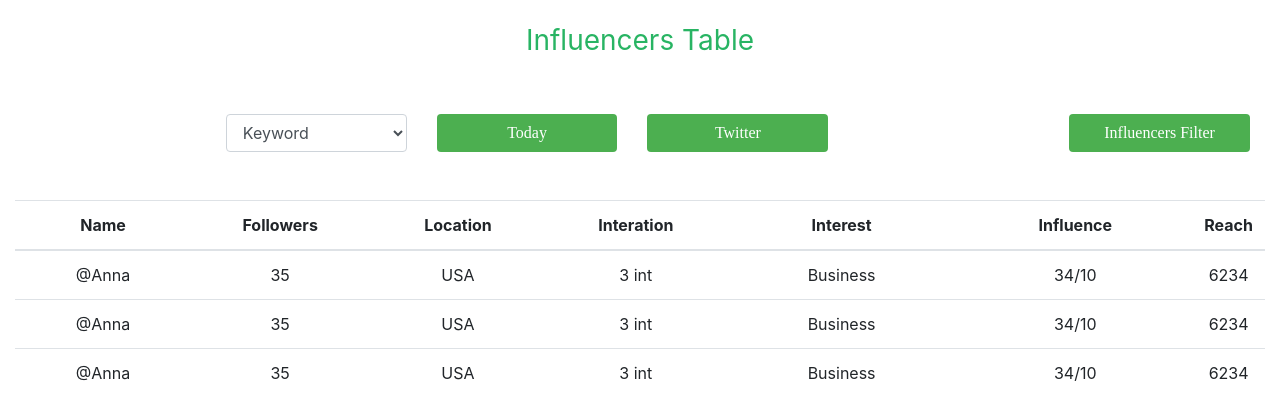
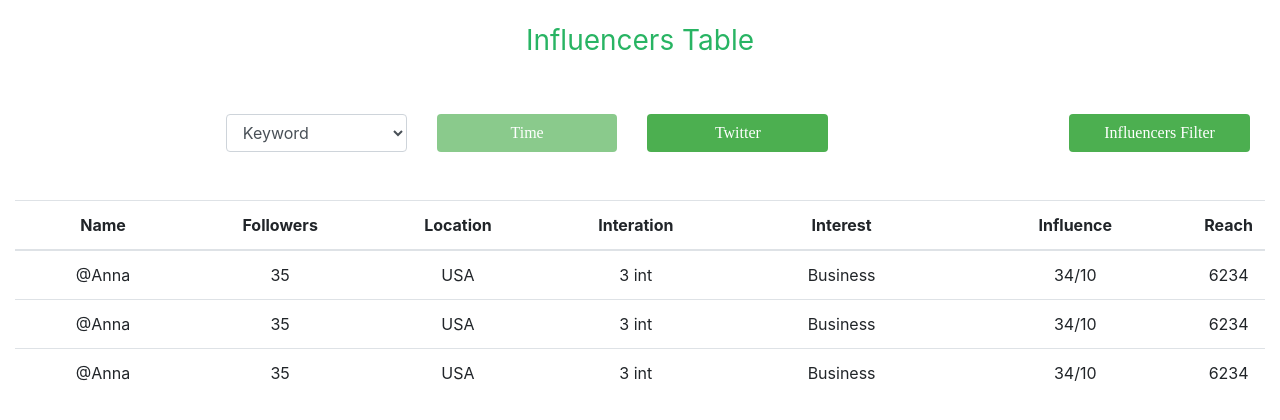
Before and after one commit to sajjadafridi/DSL-BrandMonitoring, a Django app: page /SMM/influencers/ in a window 1280 px wide. Shown: the part 82-502 px from the top of the page. Run offline with Django 3.2, Linux system fonts and the light colour scheme; data that the repository does not hold is empty; some libraries are stand-ins or nearby versions.

Commit message:
get  dropdown time  content from display after selecting an item

```diff
--- a/SMM/tasks.py
+++ b/SMM/tasks.py
@@ -96,6 +96,7 @@ def get_twitter_feed(keyword, limit=1):
                 retweet_user.set_total_likes(retweeter.user.favourites_count)
                 retweet_user.set_total_post(retweeter.user.statuses_count)
                 retweet_user.set_user_id(retweeter.user.id_str)
+
                 statuses = api.GetUserTimeline(user_id=retweeter.user.id_str, count=10)
                 t_text = ''
                 for status in statuses:
--- a/SMM/templates/SMM/influencers.html
+++ b/SMM/templates/SMM/influencers.html
@@ -41,7 +41,7 @@
     </select>
 </div>
 
-<div class=" col-4 col-md-2 col-lg-2"><button class="button btn btn-default" id="demo">Today</button></div>
+<div class=" col-4 col-md-2 col-lg-2"><button disabled class="button btn btn-default">{{ set_time}}</button></div>
 <div class=" col-4 col-md-2 col-lg-2"><button class="button btn btn-default">Twitter</button></div>
 <div class="col-0 col-md-2 col-lg-2"></div>
 <div class=" col-4 col-md-2 col-lg-2"><button class="button btn btn-default" onclick="on()">Influencers Filter</button></div>
@@ -114,14 +114,17 @@
 	    <div class="row">
 		<div class="col">
 		 <label for="time">Time Period</label>
-         <select class="form-control" id="time">
-          <option selected value="Today">Today</option>
+
+         <select class="form-control" id="time_selection" onchange="update_time()">
+          <option  disabled selected value="Time">Time</option>
+          <option  value="Today">Today</option>
           <option value="Yesterday">Yesterday</option>
-          <option value="7days">7 Days</option>
-          <option value="LastWeek">Last Week</option>
-		  <option value="Last30Days">Last 30 Days</option>
-		  <option value="LastMonth">Last Month</option>
+          <option value="7 days">7 Days</option>
+          <option value="Last Week">Last Week</option>
+		  <option value="Last 30 Days">Last 30 Days</option>
+		  <option value="Last Month">Last Month</option>
          </select>
+
 		 </div>
 	    </div>
 		<div class="row">
@@ -196,7 +199,9 @@
        <div class="row">
 		 <div class="col"><button class="button" onclick="apply_filter()">Apply Filter</button></div>
 	   </div>
-          <input style="display: none" type="hidden" value="0" name="selected_kwd" id="keword_id">
+          <input style="display: none" type="hidden" value=0 name="selected_kwd" id="keword_id">
+          <input style="display: none" type="hidden" value="0" name="selected_time" id="time_id">
+
       </form>
 	  </div>
 
@@ -229,11 +234,10 @@ function showCheckboxes() {
 }
 
 function apply_filter() {
-    var keyword_selection = document.getElementById("keyword_selection");
-
-    document.getElementById("keword_id").innerText = keyword_selection.value;
-    var x=document.getElementById("keword_id").innerText;
-    window(x);
+{#    var keyword_selection = document.getElementById("keyword_selection");#}
+{#    document.getElementById("keword_id").innerText = keyword_selection.value;#}
+{#    var x=document.getElementById("keword_id").innerText;#}
+{#    window(x);#}
 
 
 {#    document.getElementById("demo").innerText = keyword_selection.value;#}
@@ -246,10 +250,12 @@ function apply_filter() {
 
 function update_keyword() {
      var keyword_selection = document.getElementById("keyword_selection");
-    document.getElementById("keword_id").setAttribute('value',keyword_selection.value);
+    document.getElementById("keword_id").setAttribute('value', keyword_selection.value);
+}
 
-
-
+function update_time() {
+     var time_selection = document.getElementById("time_selection");
+    document.getElementById("time_id").setAttribute('value', time_selection.value);
 }
 </script>
 
--- a/SMM/views.py
+++ b/SMM/views.py
@@ -15,6 +15,8 @@ from django.contrib import messages
 from SMM.models import Keyword, Post, PostUser
 from .PostMessage import Message
 from SMM.tasks import get_twitter_feed,get_gplus_feed,add_to_database
+
+from _datetime import datetime, timedelta
 template_name = "dashboard"
 keyword = ' '
 def load_forgetpassword_page(request):
@@ -258,16 +260,37 @@ def get_search(request):
 
 def influenser(request):
     selectedkwd = 0
+    selectedtime='Time'
     if request.method == "GET":
         data = request.GET
         selectedkwd= data.get('selected_kwd')
+        selectedtime=data.get('selected_time')
         print(data)
 
     if  selectedkwd:
         selectedkwd=int(selectedkwd)
+    if not selectedtime:
+        selectedtime='Time'
 
 
     keywords = {}
+    if selectedkwd and selectedtime:
+        date_to_select=get_time(selectedtime)
+        Posts = []
+        post_table = Post.objects.select_related('PostUser').filter(Keyword_id=selectedkwd, CreatedAt__gte=date_to_select)
+        print(len(post_table))
+        for post in post_table:
+            message = Message()
+            message.set_ID(post.id)
+            message.set_statusID(post.StatusID)
+            message.set_Sentiment(post.Sentiment)
+            message.set_Content(post.Content)
+            message.set_CreatedAt(post.CreatedAt)
+            message.set_ResharerCount(post.ResharerCount)
+            message.set_DisplayName(post.PostUser.DisplayName)
+            message.set_DisplayPicture(post.PostUser.DisplayPicture)
+            message.set_UserID(post.PostUser.UserID)
+            Posts.append(message)
 
     current_user = request.user
     Keyword_table = Keyword.objects.filter(User_id=current_user.id)
@@ -275,7 +298,8 @@ def influenser(request):
         keywords[kwd.id] = kwd.alert_name
     keywords = {
         "keyword_list": keywords,
-        "set_keyword":selectedkwd
+        "set_keyword":selectedkwd,
+        'set_time':selectedtime
     }
     return render_to_response('SMM/influencers.html',keywords)
 
@@ -358,3 +382,24 @@ class PostInfo:
 #     form_class = MyModelForm
 #     template_name = 'myapp/template.html'
 #     success_url = 'myapp/success.html'
+
+def get_time(time_string):
+    dates=0
+    if time_string=="Today":
+        dates=datetime.now()
+        return dates.date()
+    elif time_string=="Yesterday":
+        dates = datetime.now()- timedelta(days=1)
+        return dates.date()
+    elif time_string=="7 days":
+        dates = datetime.now() - timedelta(days=6)
+        return dates.date()
+    elif time_string == "Last Week":
+        dates = datetime.now() - timedelta(days=13)
+        return dates.date()
+    elif time_string == "Last 30 Days":
+        dates = datetime.now() - timedelta(days=29)
+        return dates.date()
+    elif time_string == "Last Month":
+        dates = datetime.now() - timedelta(days=59)
+        return dates.date()
```
